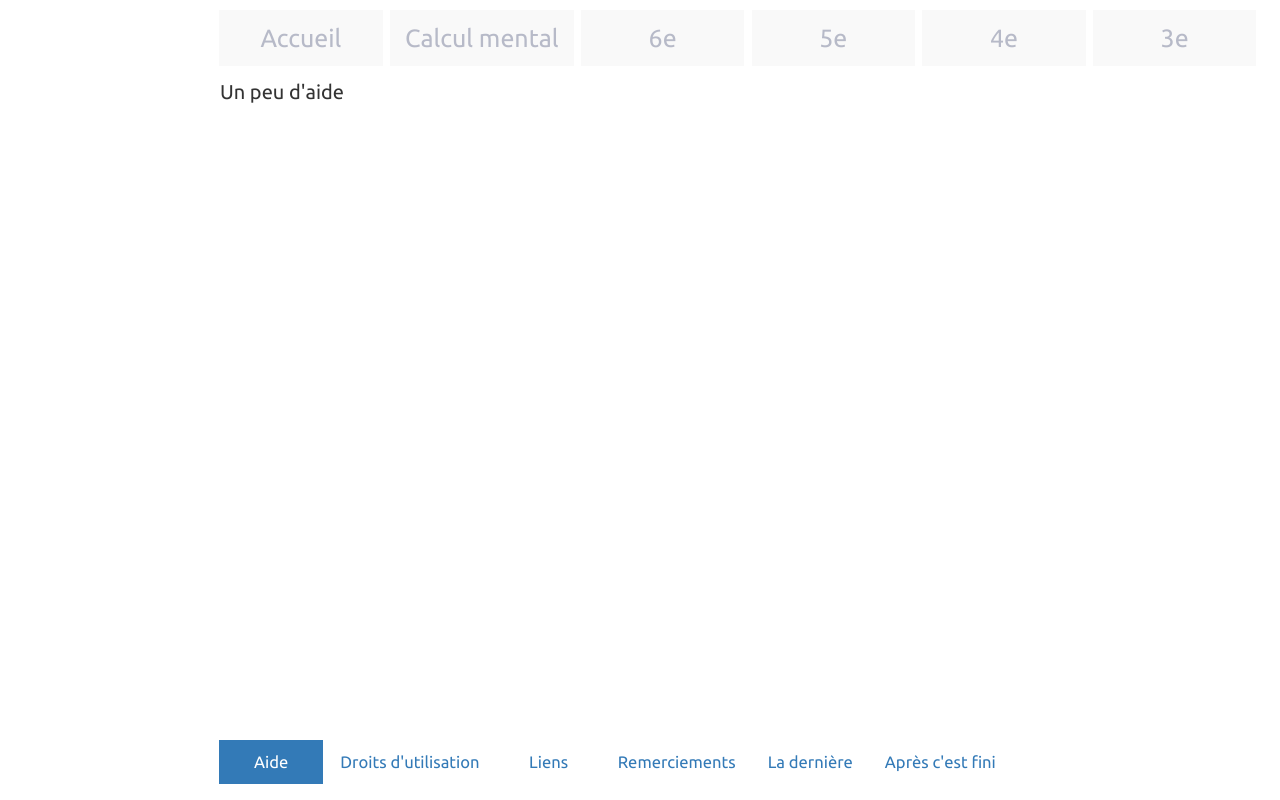
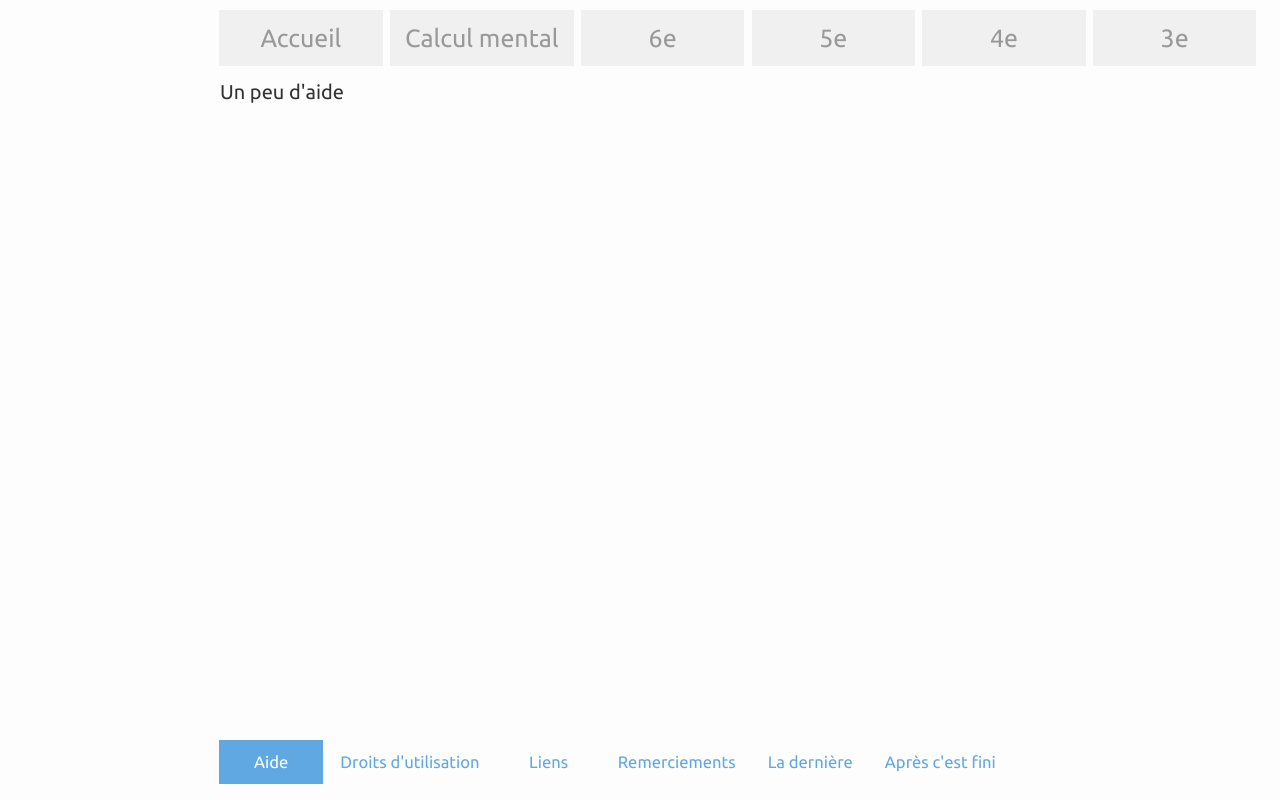
Before and after one commit to nicolashainaux/mr_hainaux_net, a Django app: a page that uses templates/layout.html in a window 1280 px wide. Run offline with Django 3.2, Linux system fonts and the light colour scheme; data comes from the database, SQL or seed files in the repository; some libraries are stand-ins or nearby versions.

Commit message:
Footer colors.

```diff
--- a/static/css/colors.css
+++ b/static/css/colors.css
@@ -1,16 +1,20 @@
+body {
+    background-color: #fdfdfd;
+}
+
 .nav-pills > li.navbar_active_accueil > a,
 .nav-pills > li.navbar_active_accueil > a:hover,
 .nav-pills > li.navbar_active_accueil > a:focus,
 .nav-pills > li.navbar_accueil > a:hover,
 .nav-pills > li.navbar_accueil > a:focus {
     color: white;
-    background-color: #b7bac8;
+    background-color: #60a8e2;
     transition: all 0.6s ease 0s;
 }
 
 .nav-pills > li.navbar_accueil > a {
-    color: #b7bac8;
-    background-color: #f9f9f9;
+    color: #999999;
+    background-color: #f0f0f0;
     transition: all 0.6s ease 0s;
 }
 
@@ -25,8 +29,8 @@
 }
 
 .nav-pills > li.navbar_6e > a {
-    color: #b7bac8;
-    background-color: #f9f9f9;
+    color: #999999;
+    background-color: #f0f0f0;
     transition: all 0.6s ease 0s;
 }
 
@@ -41,8 +45,8 @@
 }
 
 .nav-pills > li.navbar_5e > a {
-    color: #b7bac8;
-    background-color: #f9f9f9;
+    color: #999999;
+    background-color: #f0f0f0;
     transition: all 0.6s ease 0s;
 }
 
@@ -57,8 +61,8 @@
 }
 
 .nav-pills > li.navbar_4e > a {
-    color: #b7bac8;
-    background-color: #f9f9f9;
+    color: #999999;
+    background-color: #f0f0f0;
     transition: all 0.6s ease 0s;
 }
 
@@ -73,8 +77,8 @@
 }
 
 .nav-pills > li.navbar_3e > a {
-    color: #b7bac8;
-    background-color: #f9f9f9;
+    color: #999999;
+    background-color: #f0f0f0;
     transition: all 0.6s ease 0s;
 }
 
@@ -89,7 +93,26 @@
 }
 
 .nav-pills > li.navbar_calcul-mental > a {
-    color: #b7bac8;
-    background-color: #f9f9f9;
+    color: #999999;
+    background-color: #f0f0f0;
     transition: all 0.6s ease 0s;
 }
+
+.col-md-10,
+.main {
+    color: #333333;
+}
+
+.nav-pills li.footer_entry a {
+    color: #60a8e2;
+    background-color: #fdfdfd;
+    transition: all 0.6s ease 0s;
+}
+
+.nav-pills li.active_footer_entry a,
+.nav-pills li.footer_entry a:hover,
+.nav-pills li.footer_entry a:focus {
+    color: white;
+    background-color: #60a8e2;
+    transition: all 0.6s ease 0s;
+}
--- a/templates/layout.html
+++ b/templates/layout.html
@@ -58,7 +58,7 @@
                 <ul class="nav nav-pills footer-entries">
                     {% for link, entry in footer_infos %}
                         {% if active_category == entry %}
-                            <li role="presentation" class="active footer_entry"><a href="/{{ link }}/">{{ entry }}</a></li>
+                            <li role="presentation" class="active footer_entry active_footer_entry"><a href="/{{ link }}/">{{ entry }}</a></li>
                         {% else %}
                             <li role="presentation" class="footer_entry"><a href="/{{ link }}/">{{ entry }}</a></li>
                         {% endif %}
```
